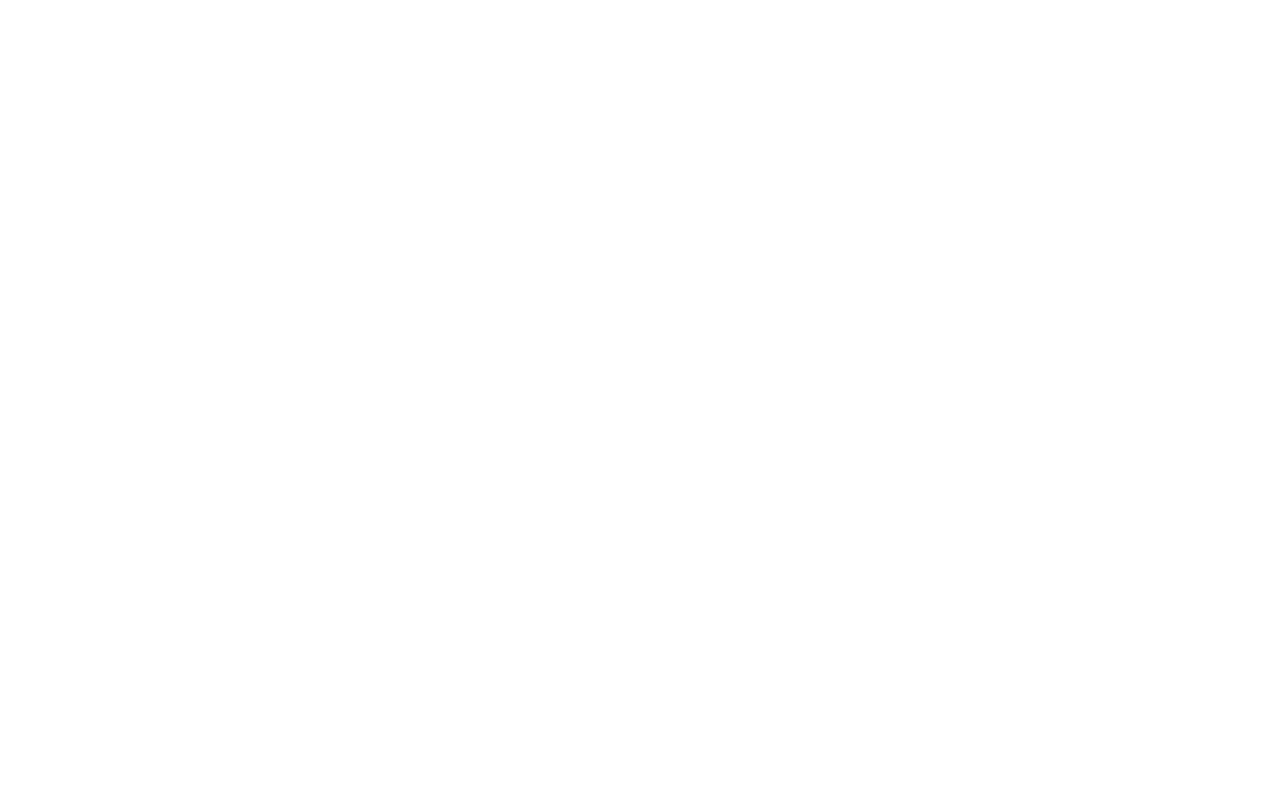
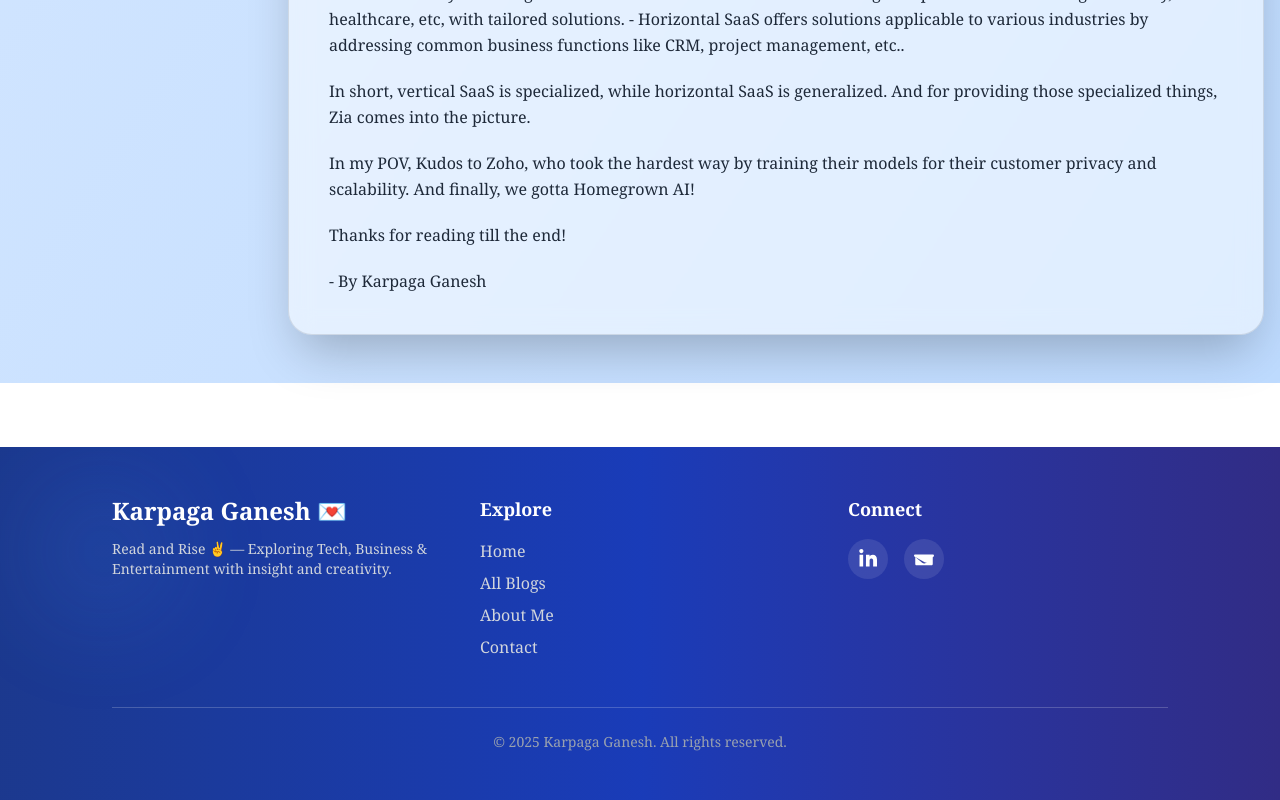
Before and after one commit to karpagaganeshs/myblog, a React (Vite) app: page /blog/1 in a window 1280 px wide. Shown: the part 1569-2369 px from the top of the page. Before the commit the page ends 988 px from the top, so only its background shows below. Built offline with nearby package versions, Linux system fonts and the light colour scheme.

Commit message:
Fix Tailwind v4 imports

```diff
--- a/src/App.jsx
+++ b/src/App.jsx
@@ -1,9 +1,11 @@
 import { Route, Routes } from 'react-router-dom'
+import Footer from "./components/Footer"
 import Navbar from './components/Navbar'
 import AllBlogs from './pages/AllBlogs'
 import BlogDetail from './pages/BlogDetail'
 import GenrePage from './pages/GenrePage'
 import Home from './pages/Home'
+
 
 function App() {
   return (
@@ -15,6 +17,7 @@ function App() {
         <Route path="/genre/:genreId" element={<GenrePage />} />
         <Route path="/blog/:blogId" element={<BlogDetail />} />
       </Routes>
+      <Footer />
     </div>
   )
 }
--- /dev/null
+++ b/src/components/Footer.jsx
@@ -0,0 +1,95 @@
+// src/components/Footer.jsx
+const Footer = () => {
+    return (
+      <footer className="relative bg-gradient-to-r from-blue-900 via-blue-800 to-indigo-900 text-white py-12 mt-16 overflow-hidden">
+        {/* Decorative floating orbs (subtle, professional, not distracting) */}
+        <div className="absolute top-10 left-10 w-32 h-32 bg-blue-400/20 blur-3xl rounded-full animate-pulse"></div>
+        <div className="absolute bottom-10 right-10 w-40 h-40 bg-indigo-500/20 blur-3xl rounded-full animate-ping"></div>
+
+        <div className="relative max-w-6xl mx-auto px-6 md:px-12 z-10">
+          <div className="grid grid-cols-1 md:grid-cols-3 gap-12">
+            {/* Left - Branding */}
+            <div>
+              <h2 className="text-2xl font-bold">Karpaga Ganesh 💌</h2>
+              <p className="mt-3 text-sm text-gray-300 max-w-sm">
+                Read and Rise ✌️ — Exploring Tech, Business & Entertainment with
+                insight and creativity.
+              </p>
+            </div>
+
+            {/* Middle - Navigation */}
+            <div>
+              <h3 className="text-lg font-semibold mb-4">Explore</h3>
+              <ul className="space-y-2 text-gray-300">
+                <li>
+                  <a href="/" className="hover:text-white hover:pl-1 transition-all">
+                    Home
+                  </a>
+                </li>
+                <li>
+                  <a href="/all-blogs" className="hover:text-white hover:pl-1 transition-all">
+                    All Blogs
+                  </a>
+                </li>
+                <li>
+                  <a href="/#about" className="hover:text-white hover:pl-1 transition-all">
+                    About Me
+                  </a>
+                </li>
+                <li>
+                  <a href="/#contact" className="hover:text-white hover:pl-1 transition-all">
+                    Contact
+                  </a>
+                </li>
+              </ul>
+            </div>
+
+            {/* Right - Social & Email */}
+            <div>
+              <h3 className="text-lg font-semibold mb-4">Connect</h3>
+              <div className="flex gap-4">
+                {/* LinkedIn */}
+                <a
+                  href="https://www.linkedin.com/in/karpagaganeshs"
+                  target="_blank"
+                  rel="noopener noreferrer"
+                  className="group relative w-10 h-10 flex items-center justify-center rounded-full bg-white/10 hover:bg-blue-600 transition-all"
+                >
+                  <svg
+                    xmlns="http://www.w3.org/2000/svg"
+                    fill="currentColor"
+                    className="w-5 h-5"
+                    viewBox="0 0 448 512"
+                  >
+                    <path d="M100.28 448H7.4V148.9h92.88zM53.84 107.3C24.12 107.3 0 83.16 0 53.58 0 24.48 24.12 0 53.84 0s53.84 24.48 53.84 53.58c0 29.58-24.16 53.72-53.84 53.72zM447.9 448h-92.38V302.4c0-34.7-12.48-58.4-43.72-58.4-23.84 0-38 16.06-44.28 31.56-2.28 5.56-2.84 13.28-2.84 21.08V448h-92.36s1.24-270.6 0-298.1h92.36v42.26c12.28-18.94 34.28-45.94 83.34-45.94 60.8 0 106.36 39.7 106.36 125.2V448z" />
+                  </svg>
+                </a>
+
+                {/* Email */}
+                <a
+                  href="mailto:karpagaganeshsubramanian@gmail.com"
+                  className="group relative w-10 h-10 flex items-center justify-center rounded-full bg-white/10 hover:bg-red-500 transition-all"
+                >
+                  <svg
+                    xmlns="http://www.w3.org/2000/svg"
+                    fill="currentColor"
+                    className="w-5 h-5"
+                    viewBox="0 0 512 512"
+                  >
+                    <path d="M502.3 190.8L327.4 338c-15.6 13-38.7 13-54.3 0L9.7 190.8C3.9 186.2 0 178.6 0 170.5 0 152.1 14.3 138 32 138h448c17.7 0 32 14.1 32 32.5 0 8.1-3.9 15.7-9.7 20.3zM480 202.5V384c0 17.7-14.3 32-32 32H64c-17.7 0-32-14.3-32-32V202.5l176.4 146.3c30.8 25.6 75.3 25.6 106.2 0L480 202.5z" />
+                  </svg>
+                </a>
+              </div>
+            </div>
+          </div>
+
+          {/* Bottom note */}
+          <div className="border-t border-white/20 mt-12 pt-6 text-center text-sm text-gray-400">
+            © {new Date().getFullYear()} Karpaga Ganesh. All rights reserved.
+          </div>
+        </div>
+      </footer>
+    );
+  };
+
+  export default Footer;
--- a/src/pages/Home.jsx
+++ b/src/pages/Home.jsx
@@ -95,11 +95,12 @@ const Home = () => {
                 <span className="text-blue-900 font-medium">
                   words have the power to outlive time
                 </span>
-              . So this blog reminds me that Iam back in the track with the spirit{" "}
-              <em>I missed away.</em>.
+                . So this blog reminds me that Iam back in the track with the
+                spirit <em>I missed away.</em>.
               </p>
               <blockquote className="italic border-l-4 border-blue-600 pl-4 text-blue-900 bg-blue-100/60 rounded p-3 shadow-md">
-              "And those who were seen dancing were thought to be insane by those who could not hear the music."
+                "And those who were seen dancing were thought to be insane by
+                those who could not hear the music."
               </blockquote>
             </div>
           </div>
@@ -147,22 +148,26 @@ const Home = () => {
 
             {/* Form */}
             <form
+              action="https://formspree.io/f/xvgqergn"
+              method="POST"
               className="flex-1 space-y-4"
-            onSubmit={(e) => e.preventDefault()}
             >
               <input
                 type="text"
+                name="name"
                 placeholder="Your Name"
                 className="w-full px-4 py-2 border border-gray-300 rounded-md focus:outline-none focus:ring-2 focus:ring-blue-400"
                 required
               />
               <input
                 type="email"
+                name="email"
                 placeholder="Your Email"
                 className="w-full px-4 py-2 border border-gray-300 rounded-md focus:outline-none focus:ring-2 focus:ring-blue-400"
                 required
               />
               <textarea
+                name="message"
                 placeholder="Your Message"
                 rows="4"
                 className="w-full px-4 py-2 border border-gray-300 rounded-md focus:outline-none focus:ring-2 focus:ring-blue-400"
--- a/vite.config.js
+++ b/vite.config.js
@@ -1,6 +1,9 @@
+import tailwindcss from '@tailwindcss/vite'
 import react from '@vitejs/plugin-react'
 import { defineConfig } from 'vite'
 
+// https://vite.dev/config/
 export default defineConfig({
-  plugins: [react()],
+  base: "./",
+  plugins: [tailwindcss(),react()],
 })
```
Also changed, not shown: package.json (+11 -2 lines), 1 other file (tests, documents, lock files or other folders). Lines whose indentation alone changed are shown as unchanged.
